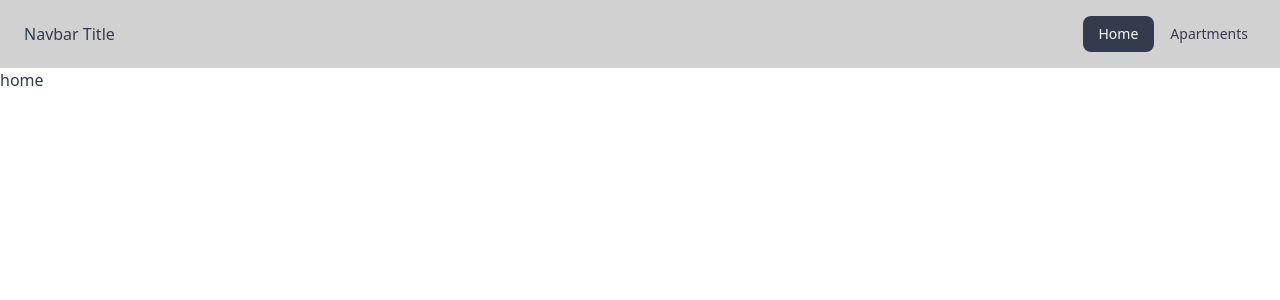
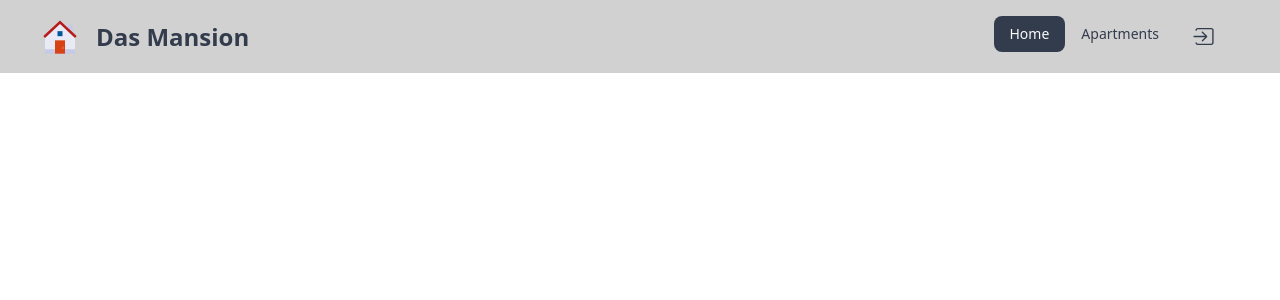
Before and after one commit to akdmousom/building-management-web-application-client, a React (Vite) app: page / in a window 1280 px wide. Shown: the top 300 px of the page. Built offline with nearby package versions, Linux system fonts and the light colour scheme; no server answers.

Commit message:
Logout implement done and add some feature in navbar

```diff
--- a/src/AuthProvider/AuthProvider.jsx
+++ b/src/AuthProvider/AuthProvider.jsx
@@ -1,6 +1,6 @@
 import { createContext, useEffect, useState } from "react";
 import PropTypes from 'prop-types'
-import { createUserWithEmailAndPassword, onAuthStateChanged, signInWithEmailAndPassword, updateProfile } from "firebase/auth";
+import { createUserWithEmailAndPassword, onAuthStateChanged, signInWithEmailAndPassword, signOut, updateProfile } from "firebase/auth";
 import auth from "../FirebaseConfig/FirebaseConfig";
 
 export const AuthContext = createContext('null');
@@ -43,6 +43,10 @@ const AuthProvider = ({children}) => {
         })
     }
 
+    const logOut = () => {
+        return signOut(auth)
+    }
+
 
 
 
@@ -51,7 +55,8 @@ const AuthProvider = ({children}) => {
         loading,
         createUser,
         signIn,
-        updateUserInfo
+        updateUserInfo,
+        logOut
 
     }
 
--- /dev/null
+++ b/src/Components/Container/Container.jsx
@@ -0,0 +1,16 @@
+import PropTypes from 'prop-types'
+const Container = ({children}) => {
+    return (
+        <div className=" w-full max-w-[1200px] mx-auto">
+
+            {children}
+
+        </div>
+    );
+};
+
+Container.propTypes={
+    children: PropTypes.node
+}
+
+export default Container;
--- a/src/Layouts/MainLayout/MainLayout.jsx
+++ b/src/Layouts/MainLayout/MainLayout.jsx
@@ -1,32 +1,79 @@
-import { NavLink } from "react-router-dom";
-import PropTypes from 'prop-types'
+import { Link, NavLink } from "react-router-dom";
+import PropTypes from 'prop-types';
+import { IoIosLogIn } from "react-icons/io";
+import { useContext } from "react";
+import { AuthContext } from "../../AuthProvider/AuthProvider";
+import { FcHome } from "react-icons/fc";
+import Container from "../../Components/Container/Container";
+import toast from "react-hot-toast";
 
-const MainLayout = ({children}) => {
+const MainLayout = ({ children }) => {
+    const { user, loading, logOut } = useContext(AuthContext)
+
+    const handleLogout = () => {
+        logOut()
+        .then(()=>{
+            toast.success('Logout Successfully')
+        })
+        .catch((error)=>{
+            toast.error(error.message)
+        })
+    }
+
+
     const navItem = <>
 
         <li><NavLink to={'/'}>Home</NavLink></li>
         <li><NavLink to={'apartment'}>Apartments</NavLink></li>
+        { loading ? "Loading" :
+            !user ? <li><NavLink to={'/login'}><IoIosLogIn size={25} ></IoIosLogIn></NavLink></li> : <div className="dropdown dropdown-end">
+                <label tabIndex={0} className="btn btn-ghost btn-circle avatar">
+                    <div className="w-10 rounded-full">
+                        <img alt="Tailwind CSS Navbar component" src= {user.photoURL} />
+                    </div>
+                </label>
+                <ul tabIndex={0} className="menu menu-sm dropdown-content mt-3 z-[1] p-2 shadow bg-base-100 rounded-box w-52">
+                    <li>
+                        <p className="justify-between">
+
+                           {user.displayName}
+
+                        </p>
+                    </li>
+                    <li><Link to={'/dashboard'}>Dashboard</Link></li>
+                    <button onClick={handleLogout} className="btn ">Logout</button>
+                </ul>
+            </div>
+
+        }
 
     </>
     return (
+        <>
+
             <div className="drawer">
                 <input id="my-drawer-3" type="checkbox" className="drawer-toggle" />
                 <div className="drawer-content flex flex-col">
                     {/* Navbar */}
                     <div className="w-full navbar bg-base-300">
+                        <Container>
                         <div className="flex-none lg:hidden">
                             <label htmlFor="my-drawer-3" aria-label="open sidebar" className="btn btn-square btn-ghost">
                                 <svg xmlns="http://www.w3.org/2000/svg" fill="none" viewBox="0 0 24 24" className="inline-block w-6 h-6 stroke-current"><path strokeLinecap="round" strokeLinejoin="round" strokeWidth="2" d="M4 6h16M4 12h16M4 18h16"></path></svg>
                             </label>
                         </div>
-                    <div className="flex-1 px-2 mx-2">Navbar Title</div>
+                        <FcHome size={40}/>
+                        <div className="flex-1 px-2 mx-2 text-2xl font-bold">Das Mansion</div>
                         <div className="flex-none hidden lg:block">
                             <ul className="menu menu-horizontal">
                                 {/* Navbar menu content here */}
                                 {navItem}
                             </ul>
+
                         </div>
+                        </Container>
                     </div>
+
                     {/* Page content here */}
                     {children}
                 </div>
@@ -38,11 +85,13 @@ const MainLayout = ({children}) => {
                     </ul>
                 </div>
             </div>
+
+        </>
     );
 };
 
 MainLayout.propTypes = {
-    children : PropTypes.node.isRequired
+    children: PropTypes.node.isRequired
 }
 
 export default MainLayout;
--- a/src/Pages/Apartment/Apartment.jsx
+++ b/src/Pages/Apartment/Apartment.jsx
@@ -1,6 +1,11 @@
+import { Helmet } from "react-helmet-async";
+
 const Apartment = () => {
     return (
         <div>
+             <Helmet>
+                <title>DAS Mansion | Apartments </title>
+            </Helmet>
             Hi
         </div>
     );
--- a/src/Pages/Home/Home.jsx
+++ b/src/Pages/Home/Home.jsx
@@ -1,8 +1,14 @@
+import { Helmet } from "react-helmet-async";
+
 const Home = () => {
     return (
-        <div>
-            home
-        </div>
+        <>
+
+            <Helmet>
+                <title>DAS Mansion | Home </title>
+            </Helmet>
+
+        </>
     );
 };
 
--- a/src/Pages/Login/Login.jsx
+++ b/src/Pages/Login/Login.jsx
@@ -1,18 +1,19 @@
 import { useContext } from 'react';
-import {useForm} from 'react-hook-form'
+import { useForm } from 'react-hook-form'
 import { Link, useNavigate } from 'react-router-dom';
 import { AuthContext } from '../../AuthProvider/AuthProvider';
 import toast from 'react-hot-toast';
+import { Helmet } from 'react-helmet-async';
 const Login = () => {
 
-    const {register, handleSubmit} = useForm()
-    const {signIn} = useContext(AuthContext)
+    const { register, handleSubmit } = useForm()
+    const { signIn } = useContext(AuthContext)
     const navigate = useNavigate()
 
     const onSubmit = (data) => {
         console.log(data);
         signIn(data.email, data.password)
-        .then((userCredential)=>{
+            .then((userCredential) => {
                 const user = userCredential.user;
 
                 if (user) {
@@ -26,6 +27,11 @@ const Login = () => {
 
 
     return (
+        <>
+            <Helmet>
+                <title>DAS Mansion | Login </title>
+            </Helmet>
+
             <div className="hero min-h-screen bg-base-200">
                 <div className="hero-content flex-col lg:flex-row-reverse">
                     <div className="text-center lg:text-left">
@@ -38,7 +44,7 @@ const Login = () => {
                                 <label className="label">
                                     <span className="label-text">Email</span>
                                 </label>
-                            <input type="email" name='email'{ ...register('email')} placeholder="email" className="input input-bordered" required />
+                                <input type="email" name='email'{...register('email')} placeholder="email" className="input input-bordered" required />
 
                             </div>
                             <div className="form-control">
@@ -57,6 +63,8 @@ const Login = () => {
                     </div>
                 </div>
             </div>
+
+        </>
     );
 };
 
--- a/src/Pages/Register/Register.jsx
+++ b/src/Pages/Register/Register.jsx
@@ -3,6 +3,7 @@ import { useForm } from 'react-hook-form'
 import { Link, useNavigate } from 'react-router-dom';
 import { AuthContext } from '../../AuthProvider/AuthProvider';
 import toast from 'react-hot-toast';
+import { Helmet } from 'react-helmet-async';
 const Register = () => {
 
     const { createUser, updateUserInfo } = useContext(AuthContext)
@@ -43,6 +44,11 @@ const Register = () => {
 
 
     return (
+        <>
+            <Helmet>
+                <title>DAS Mansion | Register </title>
+            </Helmet>
+
             <div className="hero min-h-screen bg-base-200">
                 <div className="hero-content flex-col lg:flex-row-reverse">
                     <div className="text-center lg:text-left">
@@ -88,6 +94,8 @@ const Register = () => {
                     </div>
                 </div>
             </div>
+
+        </>
     );
 };
 
--- a/src/main.jsx
+++ b/src/main.jsx
@@ -5,14 +5,17 @@ import { RouterProvider } from 'react-router-dom'
 import Router from './Router/Router.jsx'
 import AuthProvider from './AuthProvider/AuthProvider.jsx'
 import { Toaster } from 'react-hot-toast'
+import { HelmetProvider } from 'react-helmet-async'
 
 ReactDOM.createRoot(document.getElementById('root')).render(
   <React.StrictMode>
-      <AuthProvider>
+    <AuthProvider>
+      <HelmetProvider>
         <RouterProvider router={Router}>
 
         </RouterProvider>
-        <Toaster/>
-      </AuthProvider>
+        <Toaster />
+      </HelmetProvider>
+    </AuthProvider>
   </React.StrictMode>,
 )
```
Lines whose indentation alone changed are shown as unchanged.
